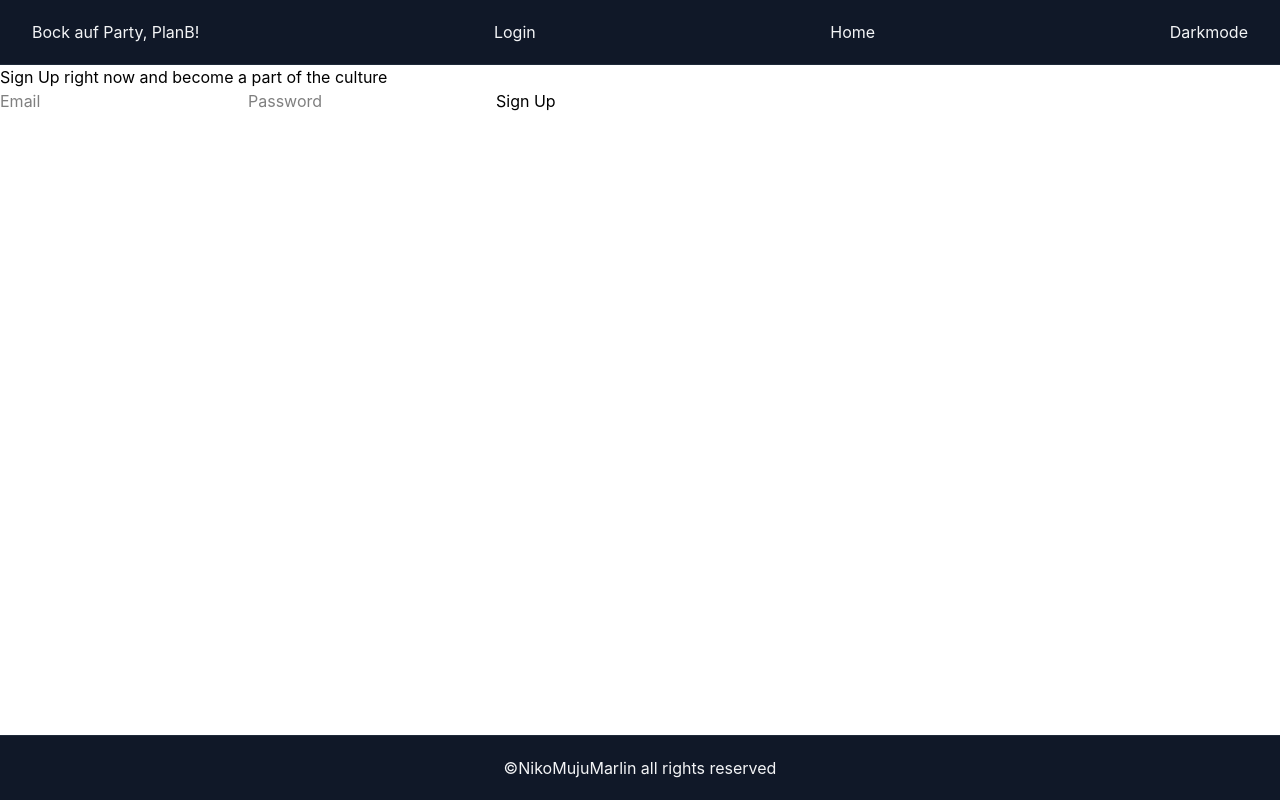
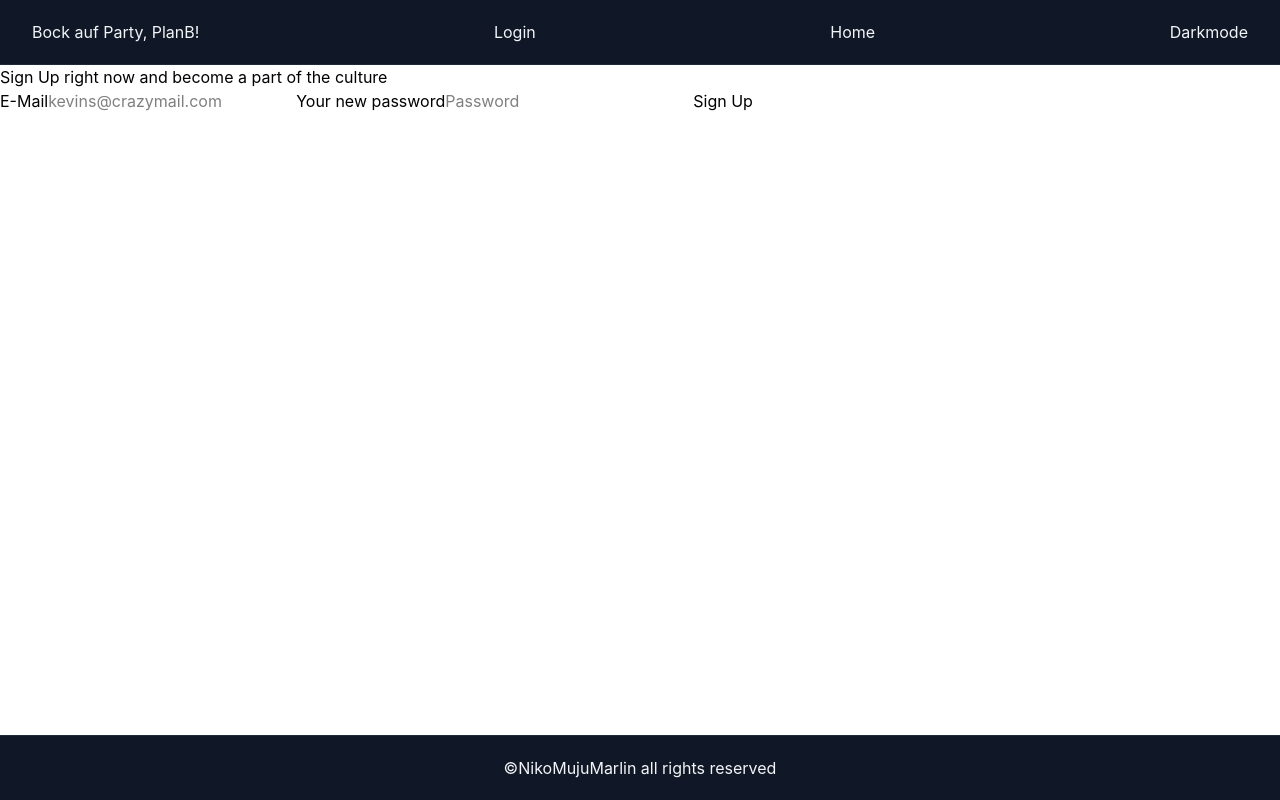
Before and after one commit to MonkeyDNaara/PlanB, a React (Vite) app in the folder front-end/: page /signup in a window 1280 px wide. Built offline with nearby package versions, Linux system fonts and the light colour scheme; no server answers; the HTML template or start-up script is replaced by a standard one.

Commit message:
SignUpForm_logic

```diff
--- a/front-end/src/routes/SignUp.jsx
+++ b/front-end/src/routes/SignUp.jsx
@@ -1,11 +1,66 @@
+import { useState } from "react";
+import { useNavigate } from "react-router-dom";
+import { registerUser } from "../utils/auth";
+
 const SignUp = () => {
+  const navigate = useNavigate();
+  const [email, setEmail] = useState("");
+  const [password, setPassword] = useState("");
+  const [error, setError] = useState("");
+  const [message, setMessage] = useState("");
+  const [isSubmitting, setIsSubmitting] = useState(false);
+
+  const handleSubmit = async (event) => {
+    event.preventDefault();
+    setError("");
+    setMessage("");
+
+    if (!email || !password) {
+      setError("Email and password are required.");
+      return;
+    }
+
+    try {
+      setIsSubmitting(true);
+
+      await registerUser(email, password);
+
+      setMessage("Account created successfully.");
+      navigate("/login");
+    } catch (error) {
+      setError(error.message || "Unable to create account.");
+    } finally {
+      setIsSubmitting(false);
+    }
+  };
+
   return (
     <div className="login-container">
       <h2>Sign Up right now and become a part of the culture</h2>
-      <form action="submit">
-        <input type="text" placeholder="Email" />
-        <input type="text" placeholder="Password" />
-        <button id="loginButton">Sign Up</button>
+      <form onSubmit={handleSubmit}>
+        <label htmlFor="email-input">E-Mail</label>
+        <input
+          id="email-input"
+          type="email"
+          placeholder="kevins@crazymail.com"
+          value={email}
+          onChange={(event) => setEmail(event.target.value)}
+          required
+        />
+        <label htmlFor="password-input">Your new password</label>
+        <input
+          id="password-input"
+          type="text"
+          placeholder="Password"
+          value={password}
+          onChange={(event) => setPassword(event.target.value)}
+          required
+        />
+        <button id="loginButton" type="submit" disabled={isSubmitting}>
+          {isSubmitting ? "Signing Up..." : "Sign Up"}
+        </button>
+        {error && <p role="alert">{error}</p>}
+        {message && <p>{message}</p>}
       </form>
     </div>
   );
```
